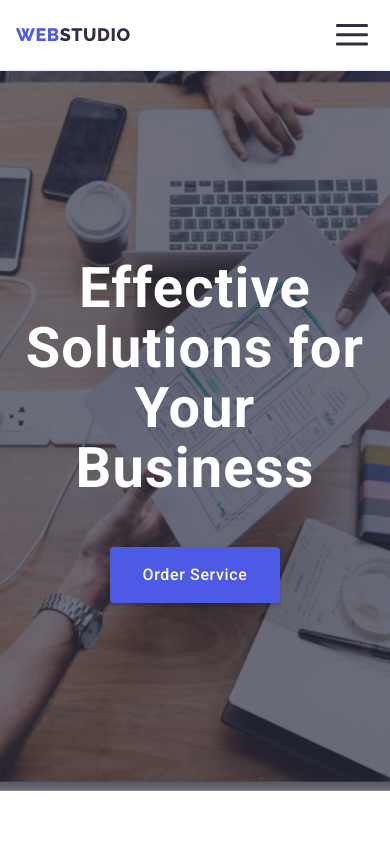
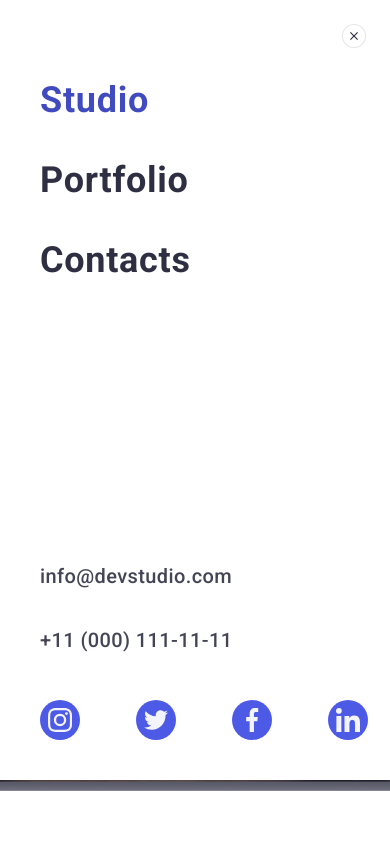
Before and after one commit to Malvina1993/goit-markup-hw-07, a plain HTML site: page index.html in a window 390 px wide. Both pictures are taken after a click on the button 352 px from the left and 35 px from the top of the page. Shown: the top 844 px of the page. Drawn offline with nearby package versions, Linux system fonts and the light colour scheme.

Commit message:
added mob-menu

```diff
--- a/css/styles.css
+++ b/css/styles.css
@@ -39,6 +39,9 @@ p {
     clip: rect(0 0 0 0);
     overflow: hidden;
   }
+
+
+
 
   .container {
     min-width: 320px;
@@ -110,6 +113,7 @@ p {
 }
 
 
+
 .header-menu {
     display: block;
     padding-top: 24px;
@@ -122,6 +126,22 @@ p {
 
     transition: color 250ms cubic-bezier(0.4, 0, 0.2, 1);
 }
+
+
+@media only screen and (max-width:767px){
+    .header-menu {
+        padding: 0;
+        margin-bottom: 40px;
+        font-weight: 700;
+        font-size: 36px;
+        line-height: 40px;
+    }
+
+    .li-mob:last-child {
+        margin-bottom: 0;
+    }
+}
+
 
 .header-menu:hover,
 .header-menu:focus {
@@ -143,6 +163,8 @@ p {
     color: var(--header-color-link);
 }
 
+
+
 .currently::after,
 .header-menu:hover::after,
 .header-menu:focus::after  {
@@ -159,12 +181,18 @@ p {
     border-radius: 2px;
 }
 
+@media only screen and (max-width:767px) {
+    .currently::after {
+        display: none;
+    }
+
+}
+
 
 
 
 .header-address {
     margin-left: auto;
-    font-style: normal;
 }
 
 @media only screen and (max-width:767px) {
@@ -182,6 +210,7 @@ p {
     display: block;
     padding-top: 24px;
     padding-bottom: 24px;
+    font-style: normal;
     font-size: 16px;
     line-height: 1.5;
     letter-spacing: 0.02em;
@@ -193,6 +222,32 @@ p {
 .address-li:hover,
 .address-li:focus {
     color: var(--header-color-link);
+}
+
+@media only screen and (max-width: 767px) {
+    .address-li {
+        padding: 0;
+
+        font-weight: 500;
+        font-size: 20px;
+        line-height: 24px;
+    }
+
+    .header-li-mob {
+      margin-bottom: 40px;
+    }
+
+    .address-menu:last-child {
+        margin-bottom: 0;
+    }
+
+
+    .address-li:hover,
+    .address-li:focus {
+        font-weight: 700;
+        font-size: 36px;
+        line-height: 40px;
+    }
 }
 
 .menu-button {
@@ -210,6 +265,7 @@ p {
     border: none;
     border-radius: 50%;
     outline: none;
+    transition: stroke 250ms cubic-bezier(0.4, 0, 0.2, 1);
 }
 
 @media only screen and (min-width: 768px){
@@ -218,6 +274,56 @@ p {
     }
 
 }
+
+.menu-button:hover,
+.menu-button:focus,
+.menu-button:active {
+    stroke: var(--header-color-link);
+}
+
+.menu-container {
+    position: fixed;
+    top: 0;
+    left: 0;
+    width: 100vw;
+    padding-top: 80px;
+    padding-left: 40px;
+    padding-bottom: 40px;
+    background-color: #ffffff;
+    z-index: 999;
+
+
+    transform: translateX(100%);
+    transition: transform 250ms cubic-bezier(0.4, 0, 0.2, 1);
+}
+
+
+.menu-container.is-open {
+
+    transform: translateX(0);
+}
+
+.menu-container .modal-button {
+
+    background-color: #FFFFFF;
+}
+
+.li-mob{
+    display: block;
+    margin-bottom: 284px;
+}
+
+.header-address-mob .list {
+    display: block;
+    margin-bottom: 48px;
+}
+
+
+.menu-container .social-list-footer {
+    justify-content: flex-start;
+    gap:56px;
+}
+
 /*-------------------------------------------------------*/
 
 /*MAIN WEBSTUDIO*/
--- a/index.html
+++ b/index.html
@@ -15,7 +15,7 @@
 
 
 
-<body style="font-family:Roboto,sans-serif; color:#434455; background-color:var(--main-color-br);">
+<body style="font-family:Roboto,sans-serif; color:#434455; background-color:var(--main-color-br); overflow: hidden;">
 
     <header class="header-box">
 
@@ -40,7 +40,7 @@
 
             </address>
 
-            <button type="button" class="menu-button">
+            <button type="button" class="menu-button js-open-menu">
                 <svg width="32" height="22">
                     <use href="./images/icons.svg#icon-charm_menu-hamburger"></use>
                 </svg>
@@ -488,11 +488,80 @@
                 <button class="hero-btn" type="submit" >Send</button>
             </form>
 
+        </div>
+    </div>
+
+    <div class="menu-container js-menu-container" id="mobile-menu">
+        <button class="modal-button js-close-menu">
+            <svg class="close-window-icon" width="8" height="8">
+                <use href="./images/icons.svg#icon-close"></use>
+            </svg>
+        </button>
+
+        <div class="mob-menu">
+            <ul class="list li-mob">
+                <li class="header-li-mob"><a href="./index.html" class="header-menu currently link">Studio</a></li>
+                <li class="header-li-mob "><a href="./portfolio.html" class="header-menu  link">Portfolio</a></li>
+                <li class="header-li-mob "><a href="" class="header-menu  link">Contacts</a></li>
+            </ul>
 
 
 
+            <address class="header-address-mob">
+                <ul class="list address-menu">
+                    <li class="header-li-mob"><a href="mailto:info@devstudio.com" class="address-li link">info@devstudio.com</a>
+                    </li>
+                    <li class="header-li-mob"><a href="tel:+110001111111" class="address-li link">+11 (000) 111-11-11</a></li>
+                </ul>
+
+
+
+            </address>
+
+            <ul class="list social-list-footer">
+                <li class="social-item">
+                    <a class="social-link-footer link" href="https://instagram.com" target="_blank" rel="noopener noreferrer"
+                        aria-label="Instagram-icon">
+                        <svg class="social-icon" width="24" height="24">
+                            <use href="./images/icons.svg#icon-instagram"></use>
+                        </svg>
+                    </a>
+                </li>
+                <li class="social-item">
+                    <a class="social-link-footer link" href="https://twitter.com" target="_blank" rel="noopener noreferrer"
+                        aria-label="Twitter-icon">
+                        <svg class="social-icon" width="24" height="24">
+                            <use href="./images/icons.svg#icon-twitter"></use>
+                        </svg>
+                    </a>
+                </li>
+                <li class="social-item">
+                    <a class="social-link-footer link" href="https://facebook.com" target="_blank" rel="noopener noreferrer"
+                        aria-label="Facebook-icon">
+                        <svg class="social-icon" width="24" height="24">
+                            <use href="./images/icons.svg#icon-facebook"></use>
+                        </svg>
+                    </a>
+                </li>
+                <li class="social-item">
+                    <a class="social-link-footer link" href="https://linkedin" target="_blank" rel="noopener noreferrer"
+                        aria-label="linkedin-icon">
+                        <svg class="social-icon" width="24" height="24">
+                            <use href="./images/icons.svg#icon-linkedin"></use>
+                        </svg>
+                    </a>
+                </li>
+            </ul>
+
+
         </div>
+
     </div>
+
+    <script defer src="https://cdnjs.cloudflare.com/ajax/libs/body-scroll-lock/3.1.5/bodyScrollLock.min.js"
+        integrity="sha512-HowizSDbQl7UPEAsPnvJHlQsnBmU2YMrv7KkTBulTLEGz9chfBoWYyZJL+MUO6p/yBuuMO/8jI7O29YRZ2uBlA=="
+        crossorigin="anonymous"></script>
+    <script defer src="js/mobile-menu.js"></script>
 
     <script src="./js/modal.js"></script>
 
```
